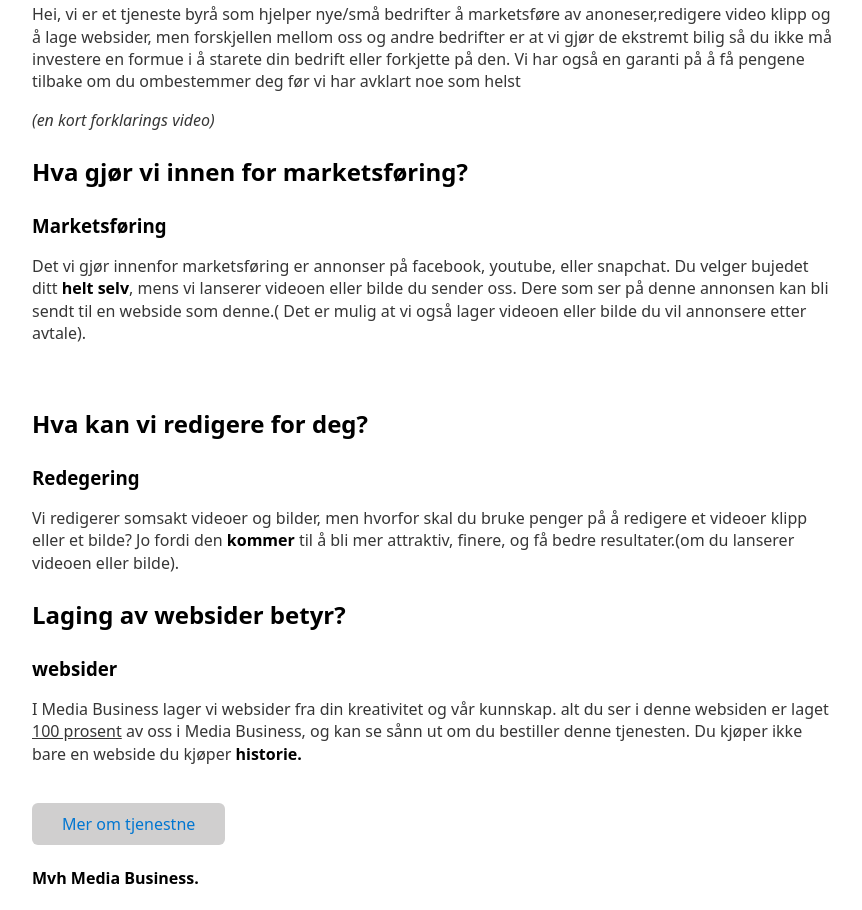
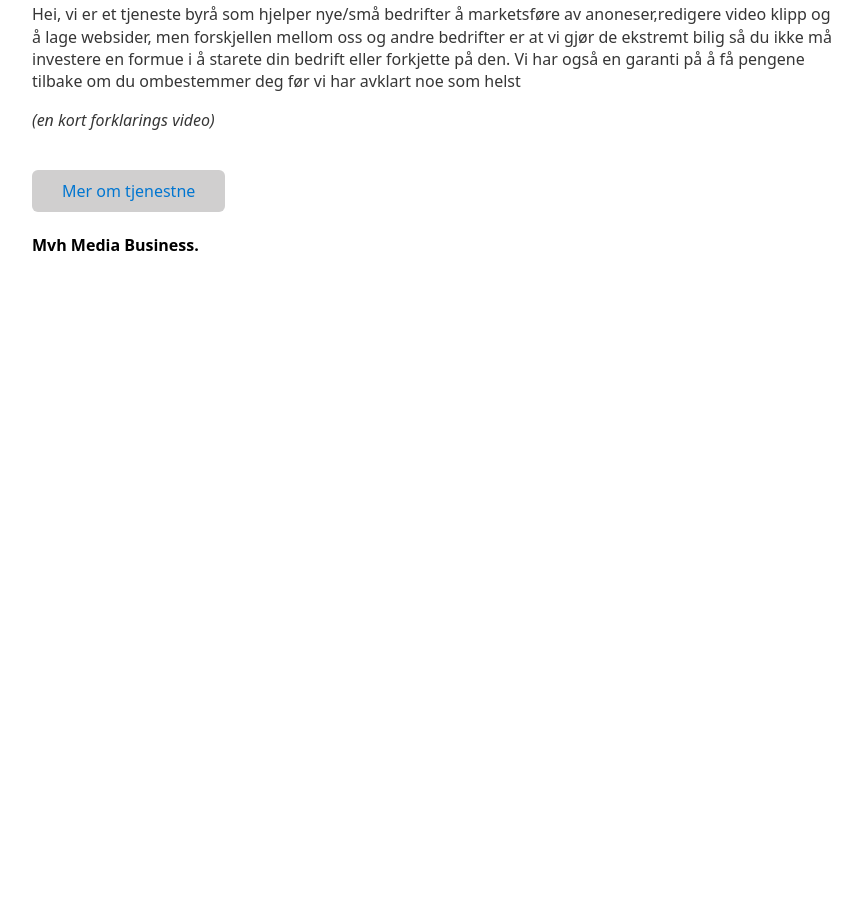
Before and after one commit to rachitmonga/MediaBusiness., a plain HTML site: page index.html in a window 1280 px wide. Shown: the part 328-1238 px from the top of the page, without its empty margins (208-1070 px from the left). After the commit the page ends 800 px from the top, so only its background shows below. Drawn offline with nearby package versions, Linux system fonts and the light colour scheme.

Commit message:
Update index.html

```diff
--- a/index.html
+++ b/index.html
@@ -18,25 +18,12 @@
 <h1>Media Business</h1>
 <h2>Velkommen til Media Business!</h2><br>
 
-<img style="width: 200px;" src="https://imgur.com/a/SIm8ZEg.png" height="height: 379px;" alt"Media Business logo">
+<img style="width: 200px;" src="https://imgur.com/a/SIm8ZEg.png" height=379px;" alt"Media Business logo">
 
 <p>Hei, vi er et tjeneste byrå som hjelper nye/små bedrifter å marketsføre av anoneser,redigere video klipp og å lage websider, men forskjellen mellom oss og andre bedrifter er at vi gjør de ekstremt bilig så du ikke må investere en formue i å starete din bedrift eller forkjette på den. Vi har også en garanti på å få pengene tilbake om du ombestemmer deg før vi har avklart noe som helst</p>
 <p><i>(en kort forklarings video)</i></p>
-<section>
-<section>
-<h2>Hva gjør vi innen for marketsføring?</h2>
-<h3>Marketsføring</h3>
-<p>Det vi gjør innenfor marketsføring er annonser på facebook, youtube, eller snapchat. Du velger bujedet ditt <strong>helt selv</strong>, mens vi lanserer videoen eller bilde du sender oss. Dere som ser på denne annonsen kan bli sendt til en webside som denne.( Det er mulig at vi også lager videoen eller bilde du vil annonsere etter avtale).</p><br>
-</section>
-<section>
-<h2>Hva kan vi redigere for deg?</h2>
-<h3>Redegering</h3>
-<p>Vi redigerer somsakt videoer og bilder, men hvorfor skal du bruke penger på å redigere et videoer klipp eller et bilde? Jo fordi den <strong>kommer</strong> til å bli mer attraktiv, finere, og få bedre resultater.(om du lanserer videoen eller bilde).</p>
-</section>
-<section>
-<h2>Laging av websider betyr?</h2>
-<h3>websider</h3>
-<p>I Media Business lager vi websider fra din kreativitet og vår kunnskap. alt du ser i denne websiden er laget <u>100 prosent</u> av oss i Media Business, og kan se sånn ut om du bestiller denne tjenesten. Du kjøper ikke bare en webside du kjøper <strong>historie.</strong></p>
+
+
 
 <br><button><a href="markedsføring.html">Mer om tjenestne</a></button>
 
```
